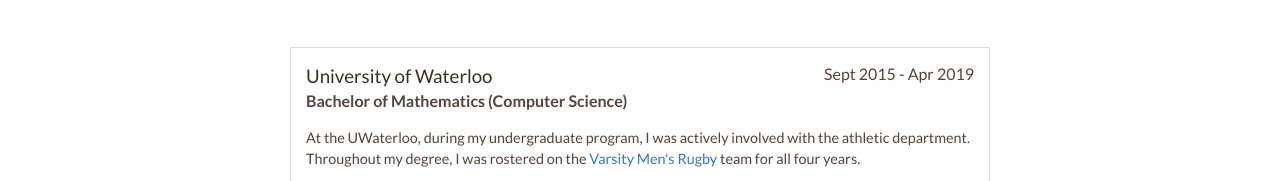
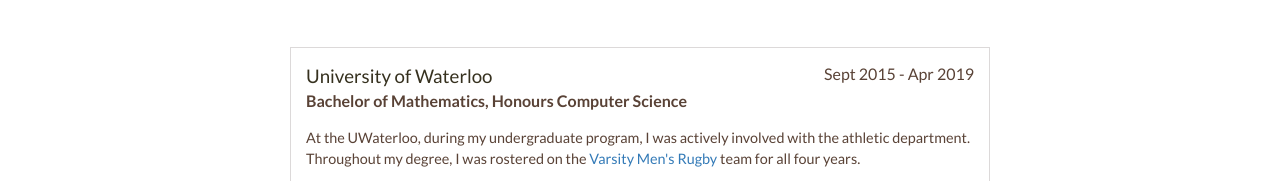
Before and after one commit to yyuuhhjjnnmm/yyuuhhjjnnmm.github.io, a website: page index.html in a window 1280 px wide. Shown: the part 2635-2816 px from the top of the page. Drawn offline with nearby package versions, Linux system fonts and the light colour scheme.

Commit message:
Updated resume: education

```diff
--- a/index.html
+++ b/index.html
@@ -186,7 +186,7 @@
         <div class="education-block">
             <h3>University of Waterloo</h3>
             <span class="education-date">Sept 2015 - Apr 2019</span>
-            <h4><b>Bachelor of Mathematics (Computer Science)</b></h4>
+            <h4><b>Bachelor of Mathematics, Honours Computer Science</b></h4>
             <p>
             At the UWaterloo, during my undergraduate program, I was actively involved
             with the athletic department. Throughout my degree, I was rostered on the
```
Also changed, not shown: 1 other file.
